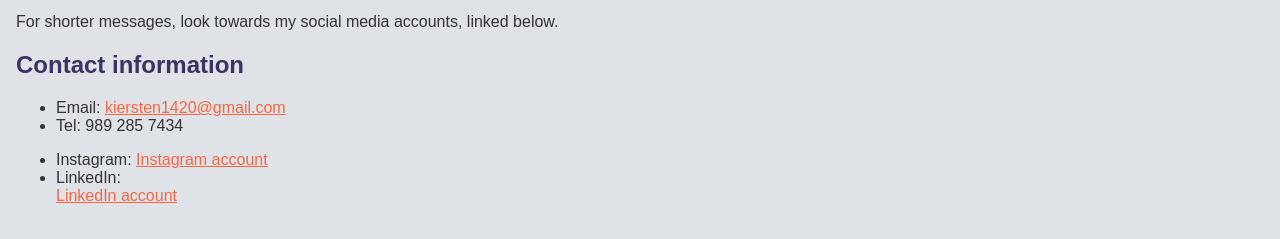
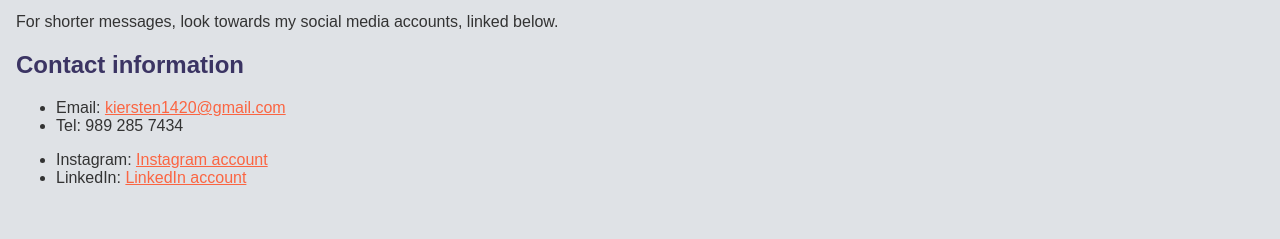
Before and after one commit to Katarren/katarren.github.io, a plain HTML site: page contact.html in a window 1280 px wide. Shown: the part 305-544 px from the top of the page. Drawn offline with Linux system fonts and the light colour scheme.

Commit message:
linkedin link

```diff
--- a/contact.html
+++ b/contact.html
@@ -41,7 +41,8 @@
     <ul>
       <li>Instagram:
         <a href="https://www.instagram.com/kativean/">Instagram account</a>
-      <li>LinkedIn:</li><a href="https://www.linkedin.com/in/kiersten-taylor-999a941a6/">LinkedIn account</a>
+      <li>LinkedIn:
+        <a href="https://www.linkedin.com/in/kiersten-taylor-999a941a6/">LinkedIn account</a>
     </ul>
 
   </body>
```
